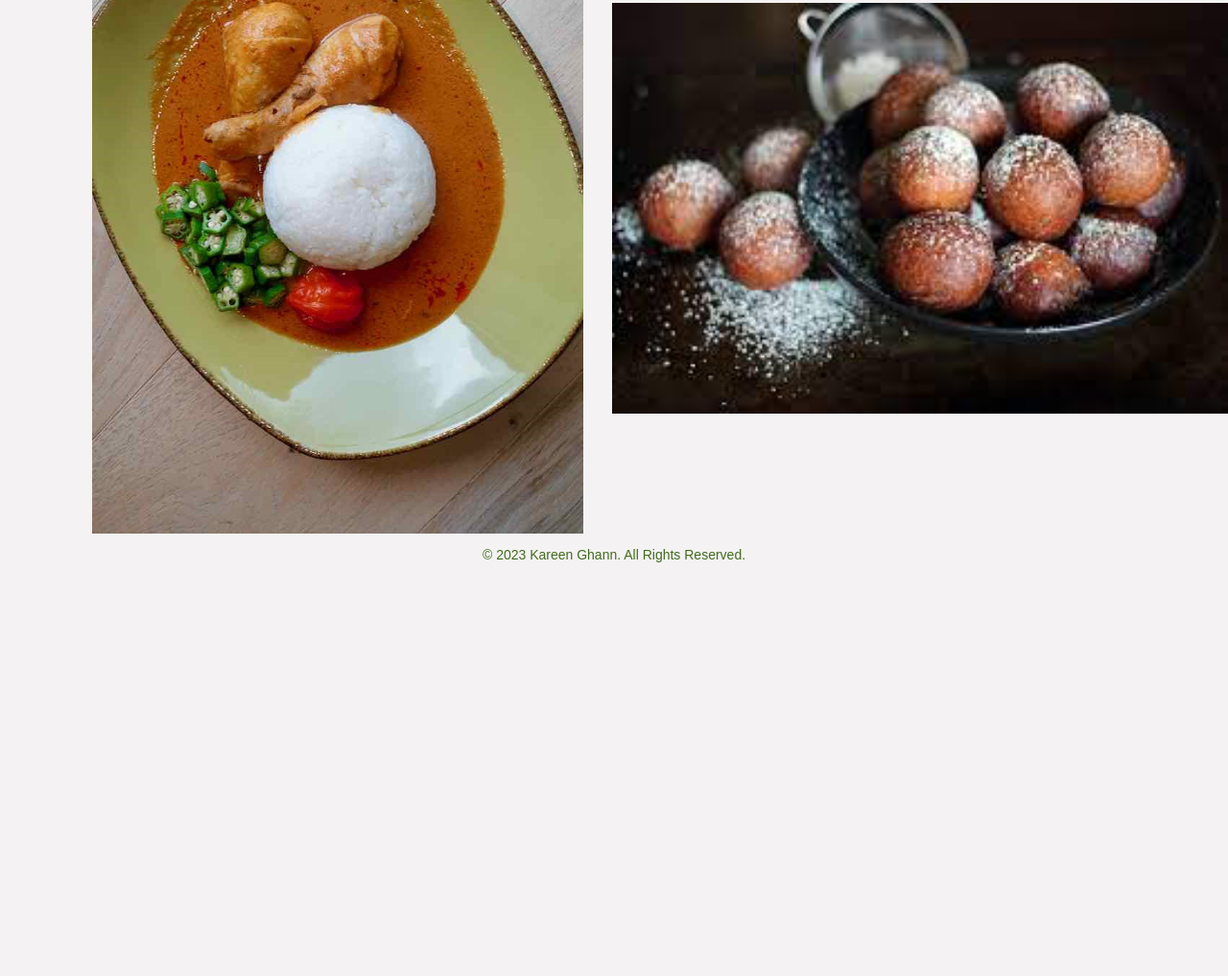
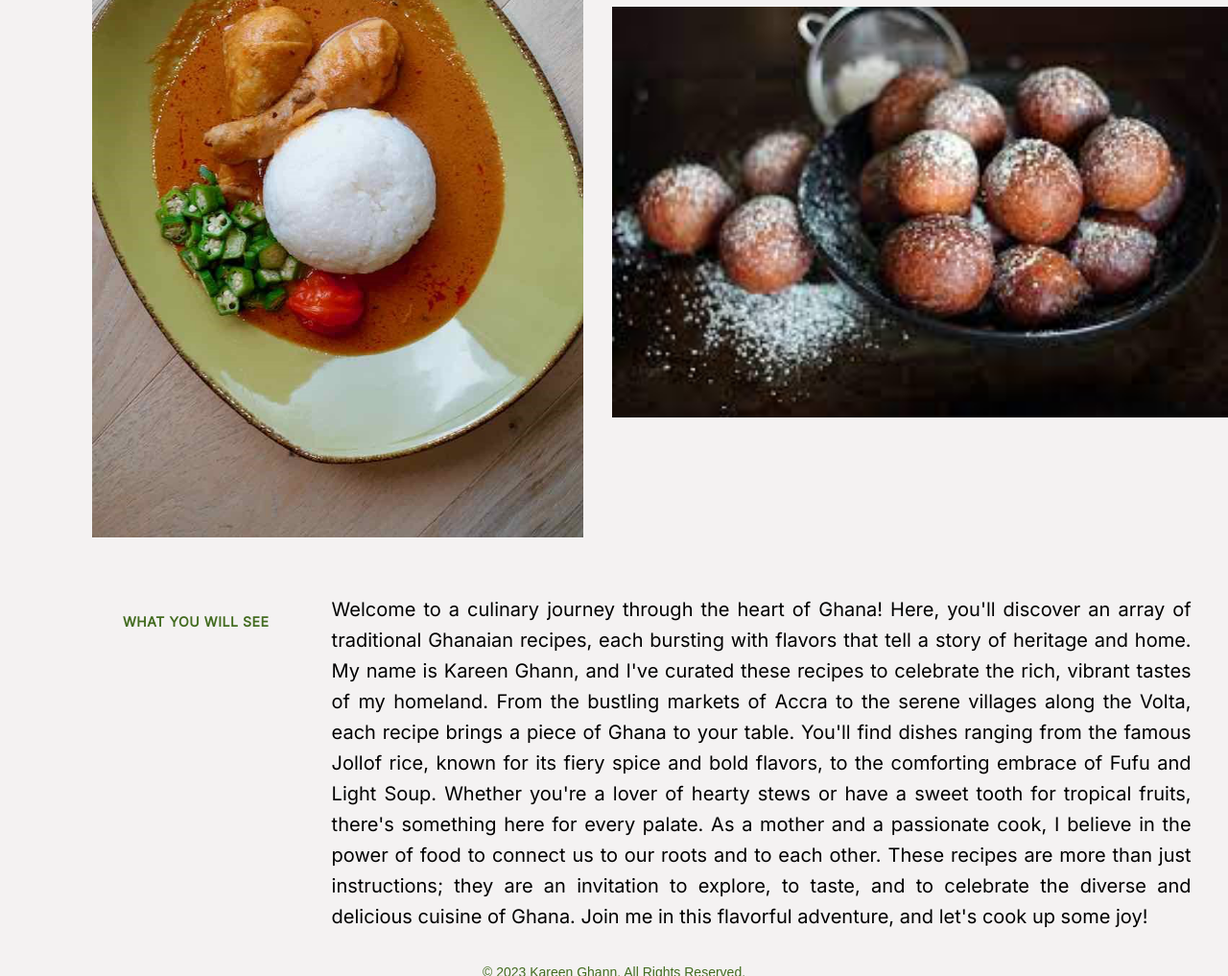
Before and after one commit to MissKayGhann/HTML-Work, a plain HTML site: page HTML-WORK/Assignments/assignment-three/index.html in a window 1280 px wide. Shown: the part 691-1708 px from the top of the page at 96% size. Before the commit the page ends 1281 px from the top, so only its background shows below. Drawn offline with Linux system fonts and the light colour scheme.

Commit message:
added some more styling and text

```diff
--- a/HTML-WORK/Assignments/assignment-three/index.html
+++ b/HTML-WORK/Assignments/assignment-three/index.html
@@ -42,6 +42,27 @@
       />
       <img class="bofrot" src="images/bofrot.png" alt="Featured Recipe" />
     </div>
+    <div class="brief-description">
+      <h2 class="title">What you will see</h2>
+      <p class="text">
+        Welcome to a culinary journey through the heart of Ghana! Here, you'll
+        discover an array of traditional Ghanaian recipes, each bursting with
+        flavors that tell a story of heritage and home. My name is Kareen Ghann,
+        and I've curated these recipes to celebrate the rich, vibrant tastes of
+        my homeland. From the bustling markets of Accra to the serene villages
+        along the Volta, each recipe brings a piece of Ghana to your table.
+        You'll find dishes ranging from the famous Jollof rice, known for its
+        fiery spice and bold flavors, to the comforting embrace of Fufu and
+        Light Soup. Whether you're a lover of hearty stews or have a sweet tooth
+        for tropical fruits, there's something here for every palate. As a
+        mother and a passionate cook, I believe in the power of food to connect
+        us to our roots and to each other. These recipes are more than just
+        instructions; they are an invitation to explore, to taste, and to
+        celebrate the diverse and delicious cuisine of Ghana. Join me in this
+        flavorful adventure, and let's cook up some joy!
+      </p>
+    </div>
+
     <footer>
       <p>&copy; 2023 Kareen Ghann. All Rights Reserved.</p>
     </footer>
--- a/HTML-WORK/Assignments/assignment-three/styles.css
+++ b/HTML-WORK/Assignments/assignment-three/styles.css
@@ -66,6 +66,18 @@ h1 {
   font-style: italic;
 }
 
+button {
+  display: inline-flex;
+  padding: 8px 16px 8px 24px;
+  justify-content: flex-end;
+  align-items: center;
+  gap: 112px;
+  border-radius: 8px;
+  background-color: #426b1f;
+  margin-bottom: 1%;
+  color: white;
+}
+
 .peanut-soup {
   height: 100%;
   width: 40%;
@@ -91,6 +103,39 @@ h1 {
   font-weight: 400;
   line-height: 120%;
   letter-spacing: -1.28px;
+}
+
+.brief-description {
+  display: flex;
+  margin-top: 3%;
+  justify-content: space-between;
+}
+
+.title {
+  color: #000;
+  font-family: Inter;
+  font-size: 14px;
+  font-style: normal;
+  font-weight: 600;
+  line-height: 160%;
+  letter-spacing: 0.56px;
+  text-transform: uppercase;
+  white-space: nowrap;
+  margin-left: 10%;
+  margin-top: 3%;
+  color: #426b1f;
+}
+
+.text {
+  color: #000;
+  font-family: Inter;
+  font-size: 20px;
+  font-style: normal;
+  font-weight: 400;
+  line-height: 160%;
+  width: 70%;
+  text-align: justify;
+  margin-right: 3%;
 }
 
 #recipes-list {
@@ -234,3 +279,26 @@ footer p {
   margin-bottom: 0;
   font-size: 14px;
 }
+
+button {
+  display: inline-flex;
+  padding: 8px 16px 8px 24px;
+  justify-content: flex-end;
+  align-items: center;
+  gap: 112px;
+  border-radius: 8px;
+  background-color: #426b1f;
+  margin-bottom: 1%;
+  color: white;
+}
+
+/* @keyframes slideInLeft {
+    from {
+      transform: translateX(-300px);
+    }
+    to {
+      transform: translateX(300px);
+    }
+  }
+
+ */
```
Also changed, not shown: HTML-WORK/Assignments/assignment-three/about.html (+3 -0 lines), HTML-WORK/Assignments/assignment-three/recipes.html (+3 -0 lines).
